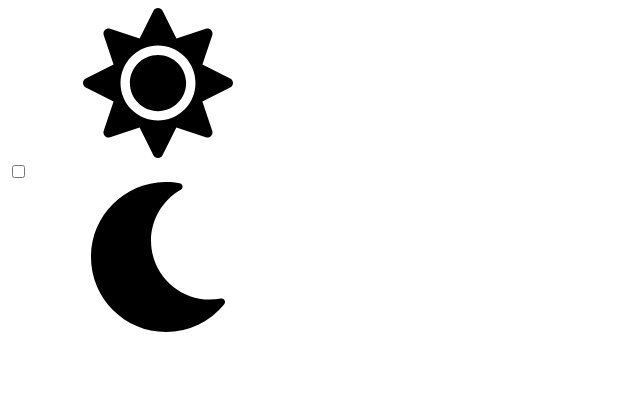
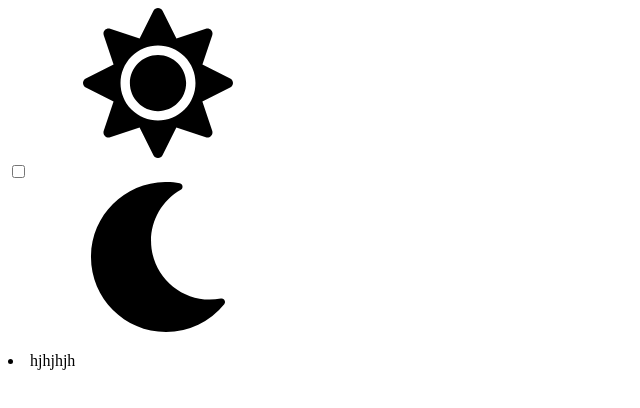
Before and after one commit to Julia-if/goit-js-hw-10-food-services, a plain HTML site: page index.html in a window 1280 px wide. Shown: the full height of the page, 0-640 px from the left. Drawn offline with Linux system fonts and the light colour scheme.

Commit message:
Deploying to gh-pages from @ Julia-if/goit-js-hw-10-food-services@668e8c044f431d38c1c7bda5a3e7213d2f16de9f 🚀

```diff
--- a/index.html
+++ b/index.html
@@ -1 +1 @@
-<!DOCTYPE html><html lang="en"><head><meta charset="UTF-8"><meta name="viewport" content="width=device-width, initial-scale=1.0"><meta http-equiv="X-UA-Compatible" content="ie=edge"><title>Homework 10</title><link href="https://fonts.googleapis.com/icon?family=Material+Icons" rel="stylesheet"><link rel="stylesheet" href="/goit-js-hw-10-food-services/styles.c67cd76f.css"></head><body> <div class="toolbar">  <div class="theme-switch"> <svg class="theme-switch__icon" role="img" aria-label="Иконка солнца"> <use href="/goit-js-hw-10-food-services/sprite.097e5fe6.svg#sun"></use> </svg> <div class="theme-switch__control"> <input class="theme-switch__toggle" type="checkbox" name="theme" id="theme-switch-toggle" aria-label="Переключить между тёмной и светлой темой"> <label aria-hidden="true" class="theme-switch__track" for="theme-switch-toggle"> </label> <div aria-hidden="true" class="theme-switch__marker"></div> </div> <svg class="theme-switch__icon" aria-label="Иконка луны"> <use href="/goit-js-hw-10-food-services/sprite.097e5fe6.svg#moon"></use> </svg> </div> </div>  <ul class="js-menu menu"></ul> </body></html>
+<!DOCTYPE html><html lang="en"><head><meta charset="UTF-8"><meta name="viewport" content="width=device-width, initial-scale=1.0"><meta http-equiv="X-UA-Compatible" content="ie=edge"><title>Homework 10</title><link href="https://fonts.googleapis.com/icon?family=Material+Icons" rel="stylesheet"><link rel="stylesheet" href="/goit-js-hw-10-food-services/styles.c67cd76f.css"></head><body> <div class="toolbar">  <div class="theme-switch"> <svg class="theme-switch__icon" role="img" aria-label="Иконка солнца"> <use href="/goit-js-hw-10-food-services/sprite.097e5fe6.svg#sun"></use> </svg> <div class="theme-switch__control"> <input class="theme-switch__toggle" type="checkbox" name="theme" id="theme-switch-toggle" aria-label="Переключить между тёмной и светлой темой"> <label aria-hidden="true" class="theme-switch__track" for="theme-switch-toggle"> </label> <div aria-hidden="true" class="theme-switch__marker"></div> </div> <svg class="theme-switch__icon" aria-label="Иконка луны"> <use href="/goit-js-hw-10-food-services/sprite.097e5fe6.svg#moon"></use> </svg> </div> </div>  <ul class="js-menu menu"></ul> <li>hjhjhjh</li> </body></html>
```
